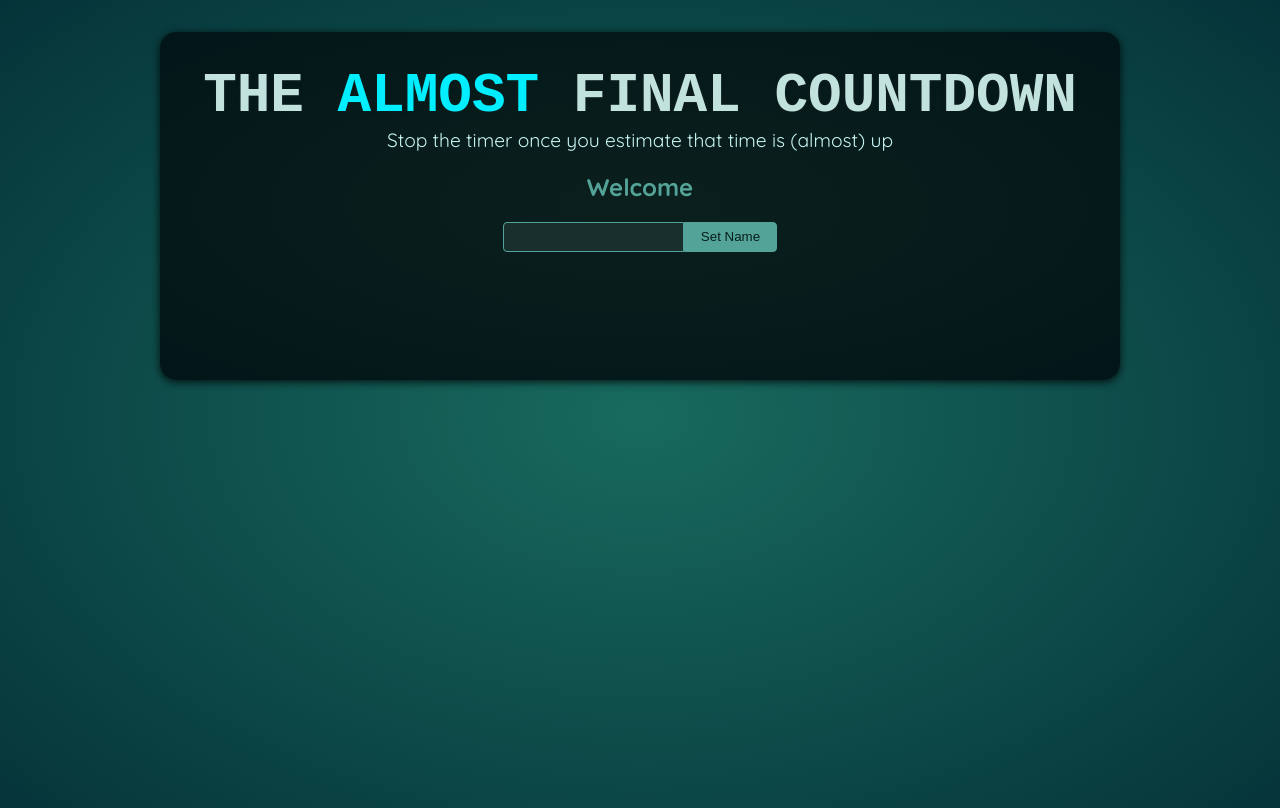
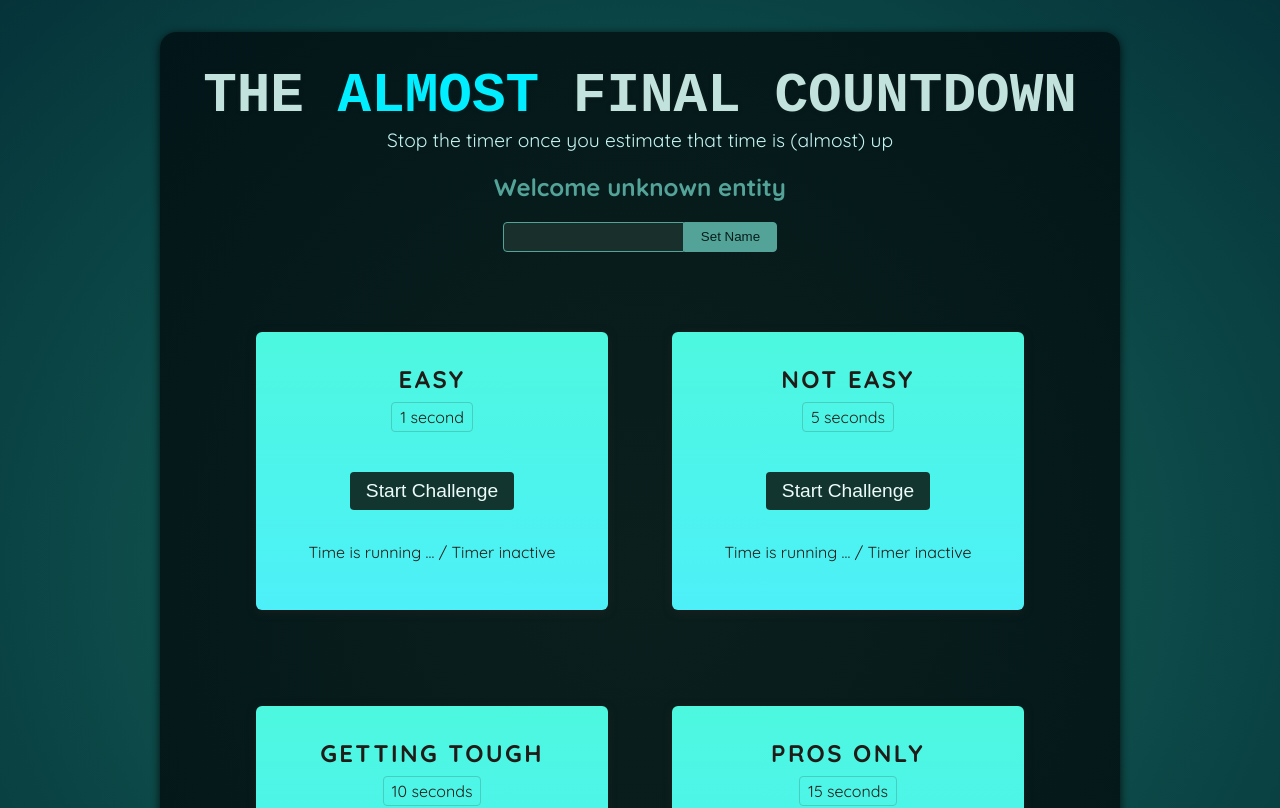
Before and after one commit to valeratech/React-count-down-timer-application, a React (Vite) app: page / in a window 1280 px wide. Shown: the top 808 px of the page. Built offline with nearby package versions, Linux system fonts and the light colour scheme; a web font is replaced by a local one.

Commit message:
Create TimerChallenge.jsx component to display game tiles and information (title,time,start-button).

```diff
--- a/src/App.jsx
+++ b/src/App.jsx
@@ -1,10 +1,16 @@
 import Player from './components/Player.jsx';
+import TimerChallenge from "./components/TimerChallenge.jsx";
 
 function App() {
   return (
     <>
       <Player />
-      <div id="challenges"></div>
+      <div id="challenges">
+          <TimerChallenge title="Easy" targetTime={1} />
+          <TimerChallenge title="Not Easy" targetTime={5} />
+          <TimerChallenge title="Getting Tough" targetTime={10} />
+          <TimerChallenge title="Pros Only" targetTime={15} />
+      </div>
     </>
   );
 }
--- a/src/components/Player.jsx
+++ b/src/components/Player.jsx
@@ -3,7 +3,7 @@
 export default function Player() {
     const playerNameInput = useRef();
 
-    const [playerName, setPlayerName] = useState('');
+    const [playerName, setPlayerName] = useState(null);
     // const [submitted, setSubmitted] = useState(false);
 
     // function changeNameHandler(e) {
--- /dev/null
+++ b/src/components/TimerChallenge.jsx
@@ -0,0 +1,20 @@
+function TimerChallenge({title, targetTime}) {
+    return (
+        <section className="challenge">
+            <h2>{title}</h2>
+            <p className="challenge-time">
+                {targetTime} second{targetTime > 1 ? 's' : ''}
+            </p>
+            <p>
+                <button>
+                    Start Challenge
+                </button>
+            </p>
+            <p className="">
+                Time is running ... / Timer inactive
+            </p>
+        </section>
+    );
+}
+
+export default TimerChallenge;
```
Also changed, not shown: 1 other file (tests, documents, lock files or other folders).
